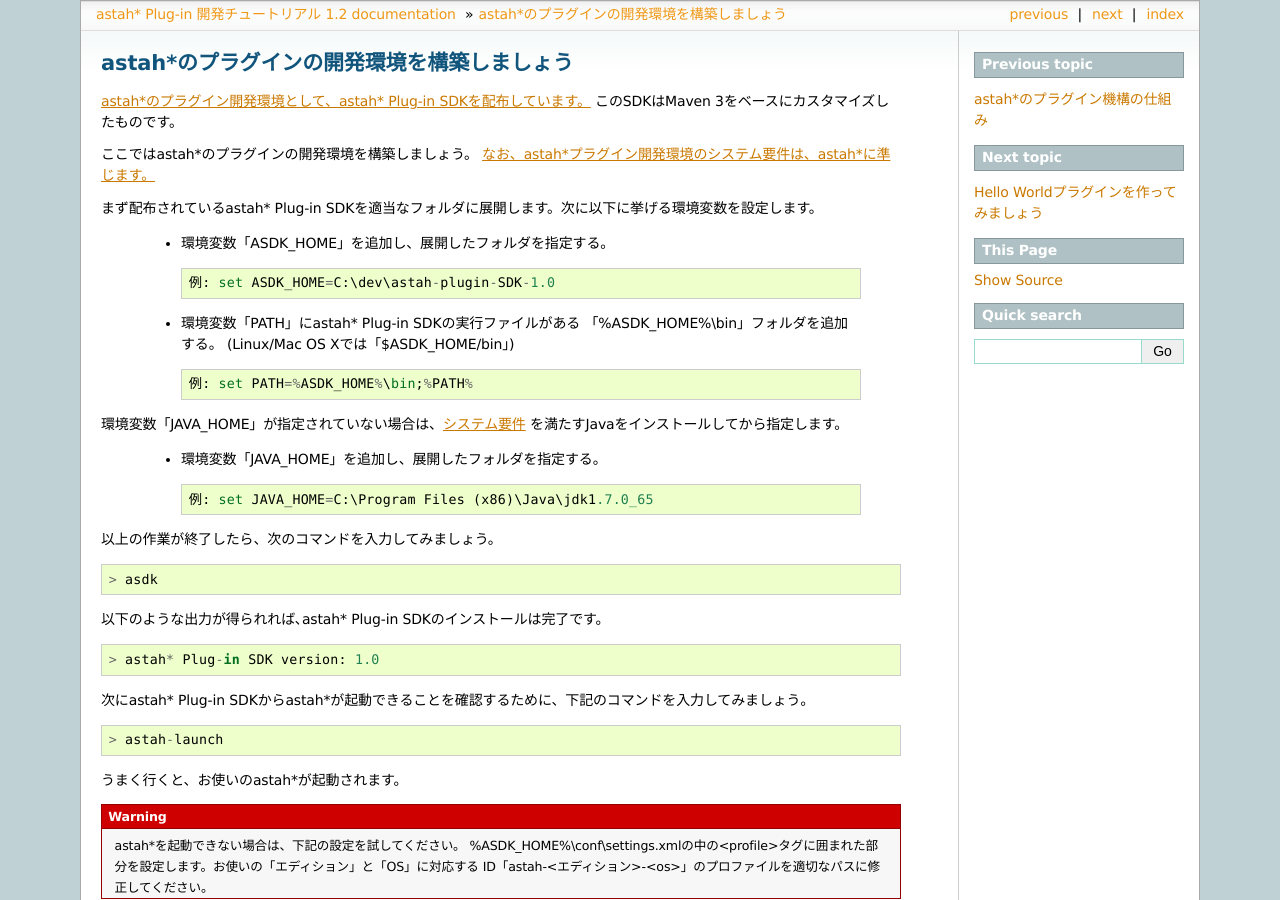
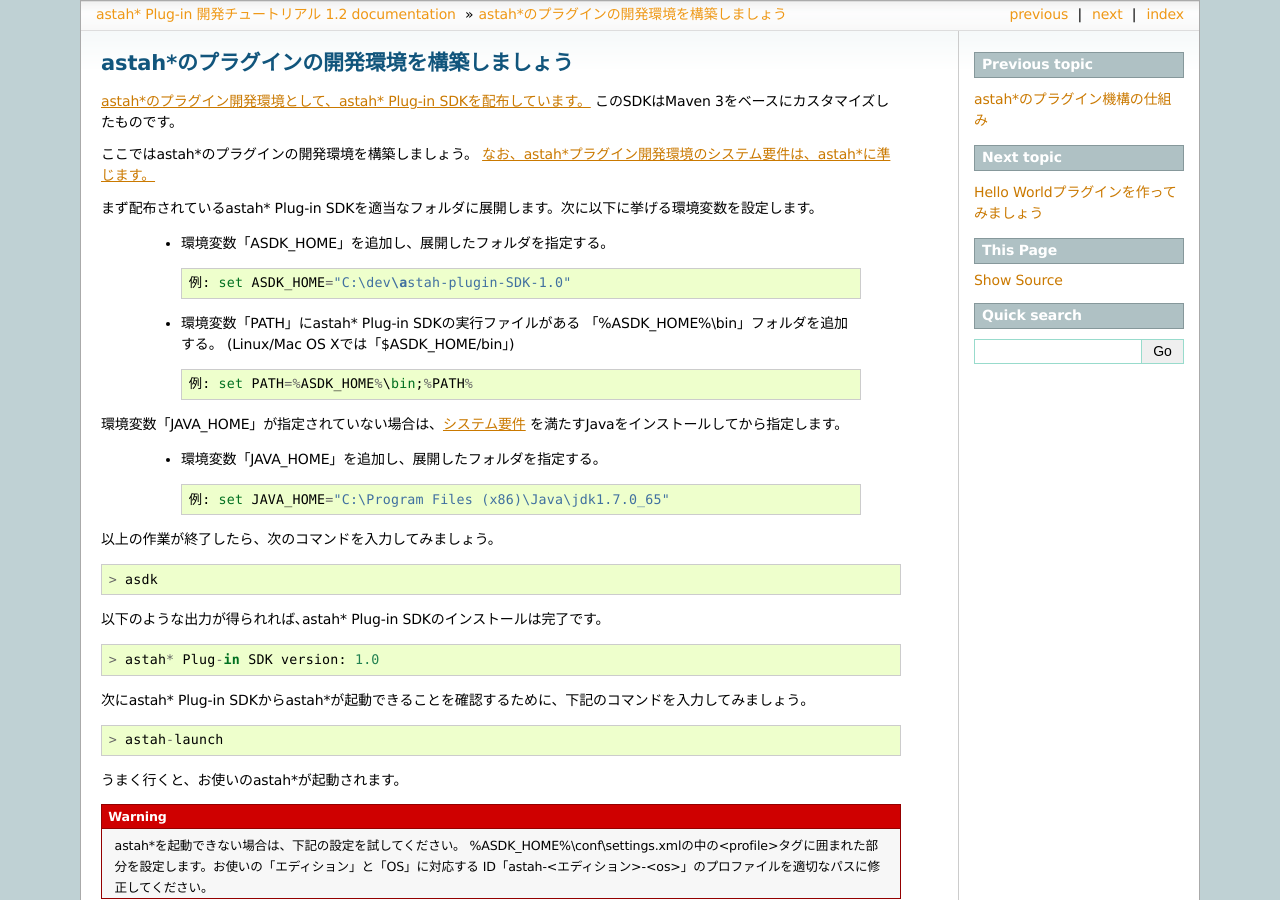
Before and after one commit to ChangeVision/astah-plugin-tutorial-ja, a Sphinx documentation site: the page built from source/devenv.rst, in a window 1280 px wide and 900 px high. Built offline with Sphinx 7.4.7, drawn with Linux system fonts in a browser that asks for light colours.

Commit message:
Append double quote

```diff
--- a/source/devenv.rst
+++ b/source/devenv.rst
@@ -10,7 +10,7 @@
 
  * 環境変数「ASDK_HOME」を追加し、展開したフォルダを指定する。 ::
 
-     例: set ASDK_HOME=C:\dev\astah-plugin-SDK-1.0
+     例: set ASDK_HOME="C:\dev\astah-plugin-SDK-1.0"
 
  * 環境変数「PATH」にastah* Plug-in SDKの実行ファイルがある
    「%ASDK_HOME%\\bin」フォルダを追加する。
@@ -22,7 +22,7 @@
 
  * 環境変数「JAVA_HOME」を追加し、展開したフォルダを指定する。 ::
 
-     例: set JAVA_HOME=C:\Program Files (x86)\Java\jdk1.7.0_65
+     例: set JAVA_HOME="C:\Program Files (x86)\Java\jdk1.7.0_65"
 
 以上の作業が終了したら、次のコマンドを入力してみましょう。 ::
 
```
